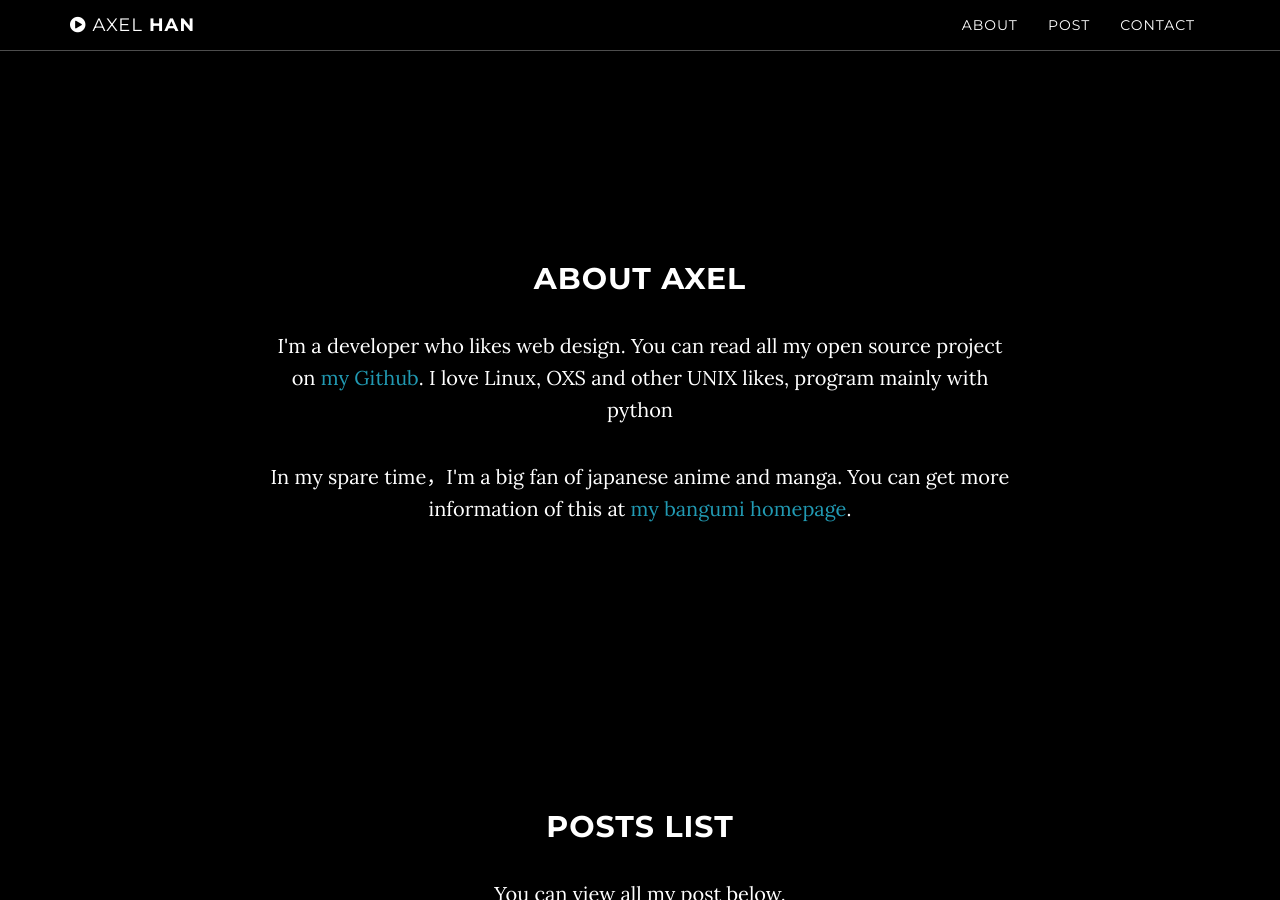
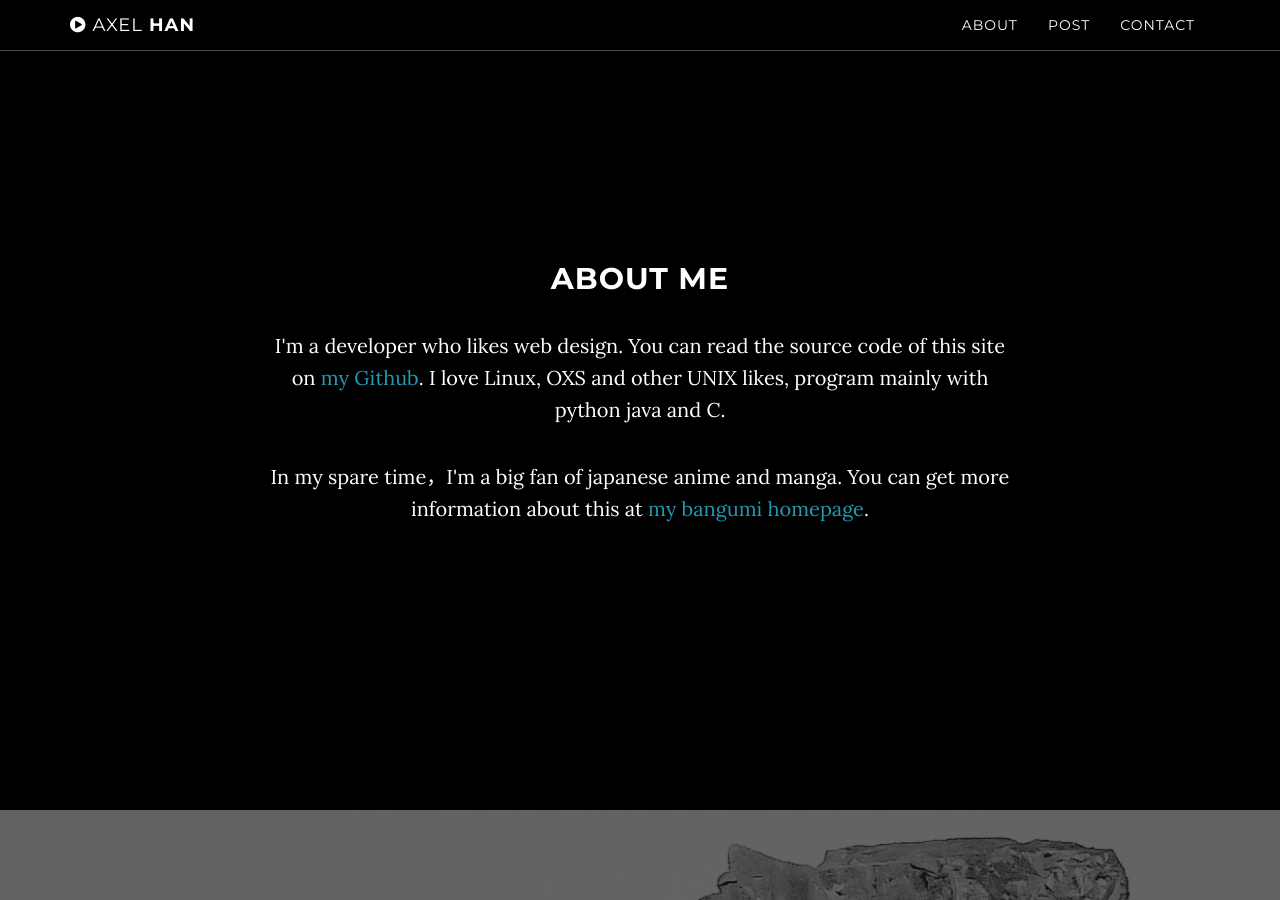
Before and after one commit to axknightroad/axknightroad.github.com, a Jekyll site: the page built from index.html, in a window 1280 px wide and 900 px high, scrolled down 888 px. Built offline with Jekyll 4.4.1, drawn with Linux system fonts in a browser that asks for light colours; some of the changed text lies outside the part shown.

Commit message:
commit
commit

```diff
--- a/_layouts/default2.html
+++ b/_layouts/default2.html
@@ -76,7 +76,7 @@
             <div class="container">
                 <div class="row">
                     <div class="col-md-8 col-md-offset-2">
-                        <h1 class="brand-heading">Axel Blog</h1>
+                        <h1 class="brand-heading">Axel's Blog</h1>
                         <p class="intro-text">A Developer who like anime and manga.<br>Have you tried to turning it off and on again ?</p>
                         <a href="#about" class="btn btn-circle page-scroll">
                             <i class="fa fa-angle-double-down animated"></i>
@@ -91,20 +91,20 @@
     <section id="about" class="container content-section text-center">
         <div class="row">
             <div class="col-lg-8 col-lg-offset-2">
-                <h2>About Axel</h2>
-                <p>I'm a developer who likes web design. You can read all my open source project on <a href="http://www.github.com/axknightroad/"> my Github</a>. I love Linux, OXS and other UNIX likes, program mainly with python</p>
-                <p>In my spare time，I'm a big fan of japanese anime and manga. You can get more information of this at <a href="http://bgm.tv/user/axknightroad/">my bangumi homepage</a>.</p>
+                <h2>About me</h2>
+                <p>I'm a developer who likes web design. You can read the source code of this site on <a href="https://github.com/axknightroad/axknightroad.github.com/"> my Github</a>. I love Linux, OXS and other UNIX likes, program mainly with python java and C.</p>
+                <p>In my spare time，I'm a big fan of japanese anime and manga. You can get more information about this at <a href="http://bgm.tv/user/axknightroad/">my bangumi homepage</a>.</p>
             </div>
         </div>
     </section>
 
     <!-- Download Section -->
     <section id="post" class="content-section text-center">
-        <div class="post-section">
+        <div class="download-section">
             <div class="container">
                 <div class="col-lg-8 col-lg-offset-2">
                     <h2>Posts list</h2>
-                    <p>You can view all my post below.</p>
+                    <p>This blog is not only about technology，but also about the viewpoints of mine. You can view all my posts below.</p>
                     <a href="#" class="btn btn-default btn-lg">Visit Posts list</a>
                 </div>
             </div>
@@ -120,13 +120,13 @@
 
                 <ul class="list-inline banner-social-buttons">
                     <li>
-                        <a href="https://twitter.com/SBootstrap" class="btn btn-default btn-lg"><i class="fa fa-weibo fa-fw"></i> <span class="network-name">Twitter</span></a>
+                        <a href="https://twitter.com/axknightroad" class="btn btn-default btn-lg"><i class="fa fa-twitter fa-fw"></i> <span class="network-name">Twitter</span></a>
                     </li>
                     <li>
                         <a href="https://github.com/axknightroad" class="btn btn-default btn-lg"><i class="fa fa-github fa-fw"></i> <span class="network-name">Github</span></a>
                     </li>
                     <li>
-                        <a href="http://www.douban.com/people/axknightroad/" class="btn btn-default btn-lg"><i class="fa fa-douban fa-fw"></i> <span class="network-name">Douban</span></a>
+                        <a href="http://instagram.com/axknightroad/" class="btn btn-default btn-lg"><i class="fa fa-instagram fa-fw"></i> <span class="network-name">Instagram</span></a>
                     </li>
                 </ul>
             </div>
```
